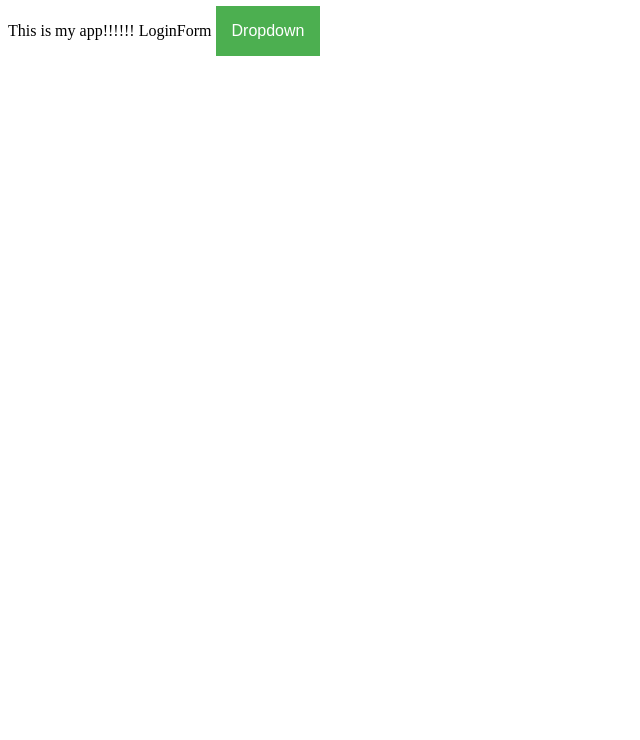
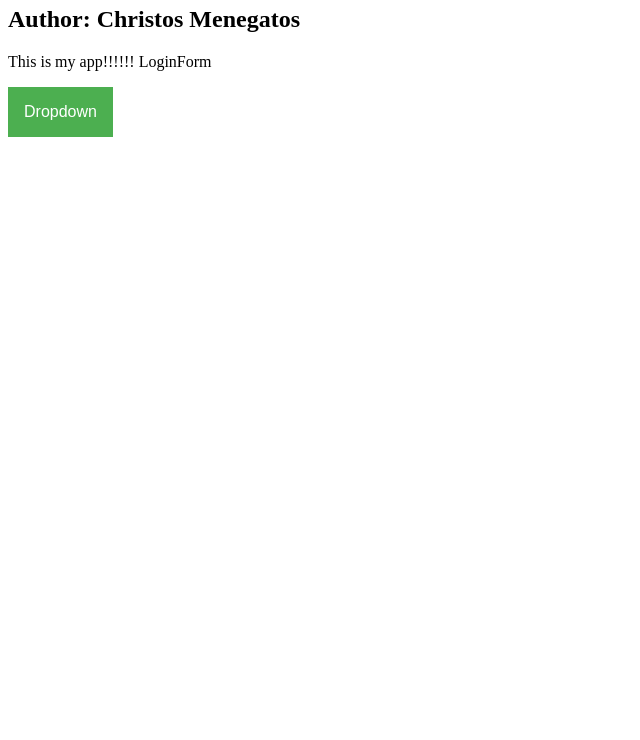
Before and after one commit to christosmene/myappsample, a plain HTML site: page index.html in a window 1280 px wide. Shown: the part 60-800 px from the top of the page, without its empty margins (0-640 px from the left). Drawn offline with Linux system fonts and the light colour scheme.

Commit message:
add author name

```diff
--- a/index.html
+++ b/index.html
@@ -4,6 +4,9 @@
   </head>
   <body>
   <h1>Header 1</h1>
+  <p>
+  <h2>Author: Christos Menegatos</h2>
+  <p>
 	This is my app!!!!!!
 	LoginForm
     <div class="dropdown">
```
